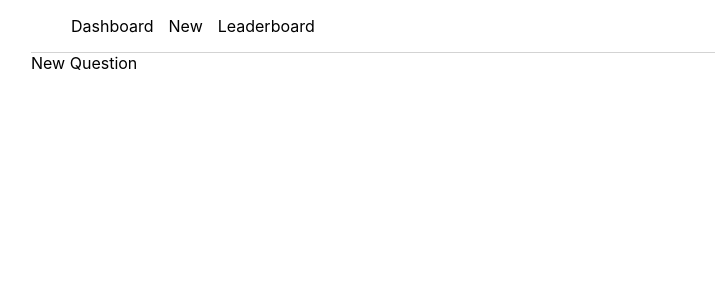
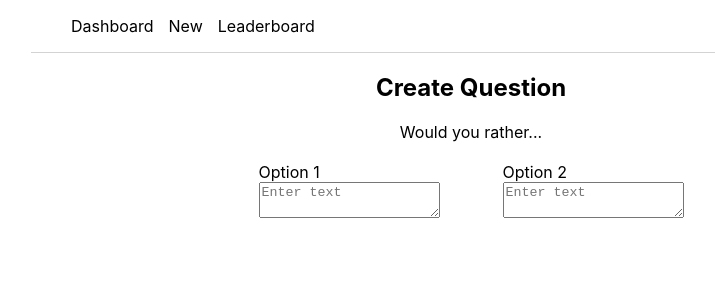
Before and after one commit to nickhibbits/employee-poll-react-app, a React (Create React App) app: page /add in a window 1280 px wide. Shown: the top 300 px of the page, without its empty margins (169-884 px from the left). Built offline with nearby package versions, Linux system fonts and the light colour scheme.

Commit message:
scaffold NewQuestion component

```diff
--- a/src/components/NewQuestion.js
+++ b/src/components/NewQuestion.js
@@ -1,5 +1,22 @@
+import "../styles/newQuestion.css";
+
 const NewQuestion = () => {
-  return <div className="new-question-component">New Question</div>;
+  return (
+    <div className="new-question-component">
+      <h2>Create Question</h2>
+      <div className="create-question-subheader">Would you rather...</div>
+      <section className="create-option-container">
+        <div className="create-option-wrapper">
+          <label htmlFor="option-one">Option 1</label>
+          <textarea id="option-one" placeholder="Enter text" />
+        </div>
+        <div className="create-option-wrapper">
+          <label htmlFor="option-two">Option 2</label>
+          <textarea id="option-two" placeholder="Enter text" />
+        </div>
+      </section>
+    </div>
+  );
 };
 
 export default NewQuestion;
--- /dev/null
+++ b/src/styles/newQuestion.css
@@ -0,0 +1,20 @@
+.new-question-component {
+  display: flex;
+  flex-direction: column;
+  align-items: center;
+}
+
+.create-question-subheader {
+  margin-bottom: 20px;
+}
+
+.create-option-container {
+  display: flex;
+  justify-content: space-between;
+  width: 425px;
+}
+
+.create-option-wrapper {
+  display: flex;
+  flex-direction: column;
+}
```
